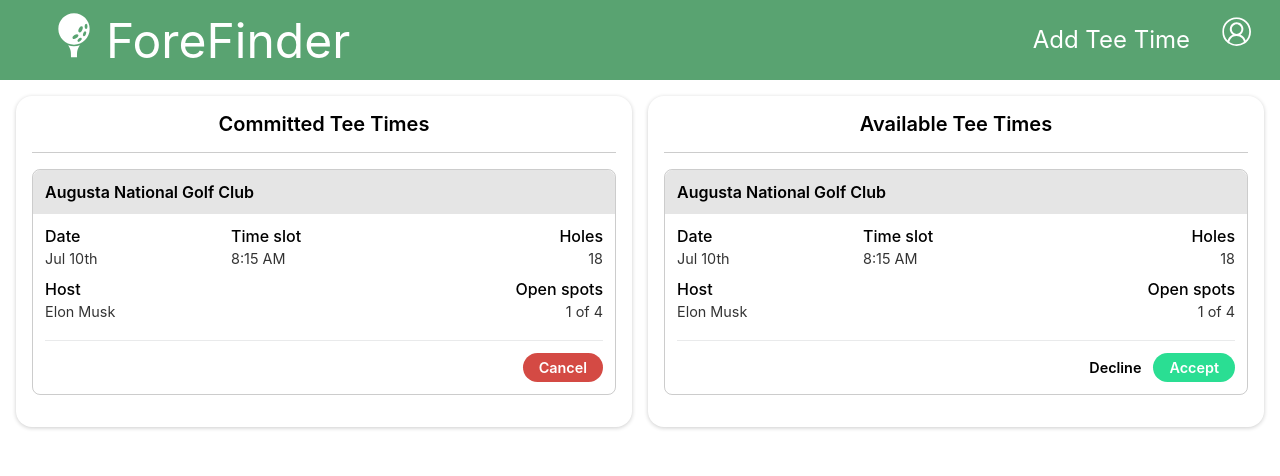
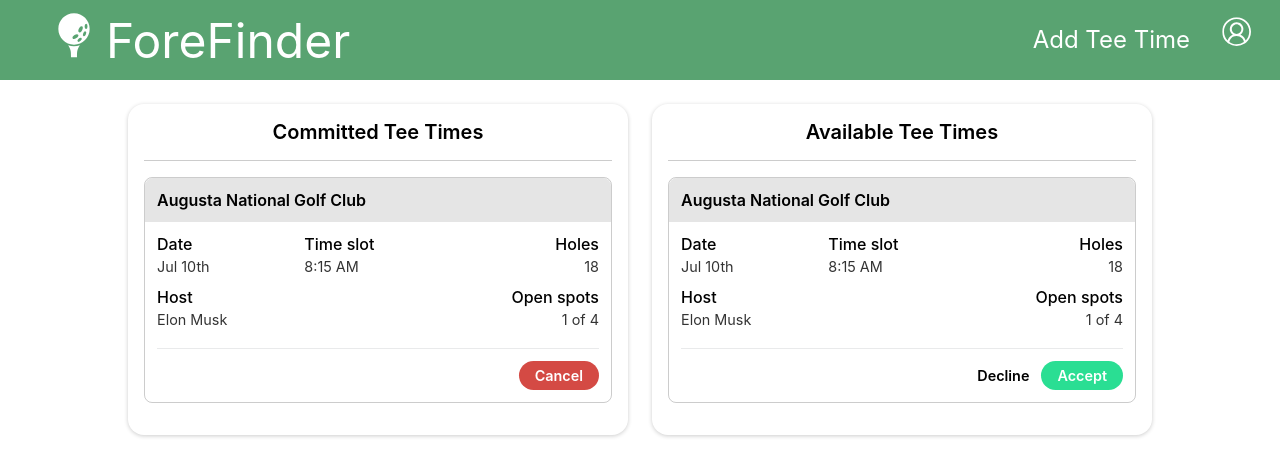
Before and after one commit to foreFinder/fore-finder-fe, a React (Create React App) app: page / in a window 1280 px wide. Shown: the top 476 px of the page. Built offline with nearby package versions, Linux system fonts and the light colour scheme.

Commit message:
Set max width for tee time container grid, update padding

```diff
--- a/src/components/Dashboard/Dashboard.css
+++ b/src/components/Dashboard/Dashboard.css
@@ -4,8 +4,14 @@
 
 @media only screen and (min-width: 768px) {
   .dashboard {
+    padding: 24px;
+  }
+
+  .tt-containers {
+    max-width: 1024px;
     display: grid;
     grid-template-columns: 1fr 1fr;
-    column-gap: 16px;
+    column-gap: 24px;
+    margin: 0 auto;
   }
 }
--- a/src/components/Dashboard/Dashboard.js
+++ b/src/components/Dashboard/Dashboard.js
@@ -4,8 +4,10 @@
 const Dashboard = () => {
   return (
     <div className='dashboard'>
-      <TeeTimeContainer title='Committed Tee Times' />
-      <TeeTimeContainer title='Available Tee Times' />
+      <div className='tt-containers'>
+        <TeeTimeContainer title='Committed Tee Times' />
+        <TeeTimeContainer title='Available Tee Times' />
+      </div>
     </div>
   )
 }
```
